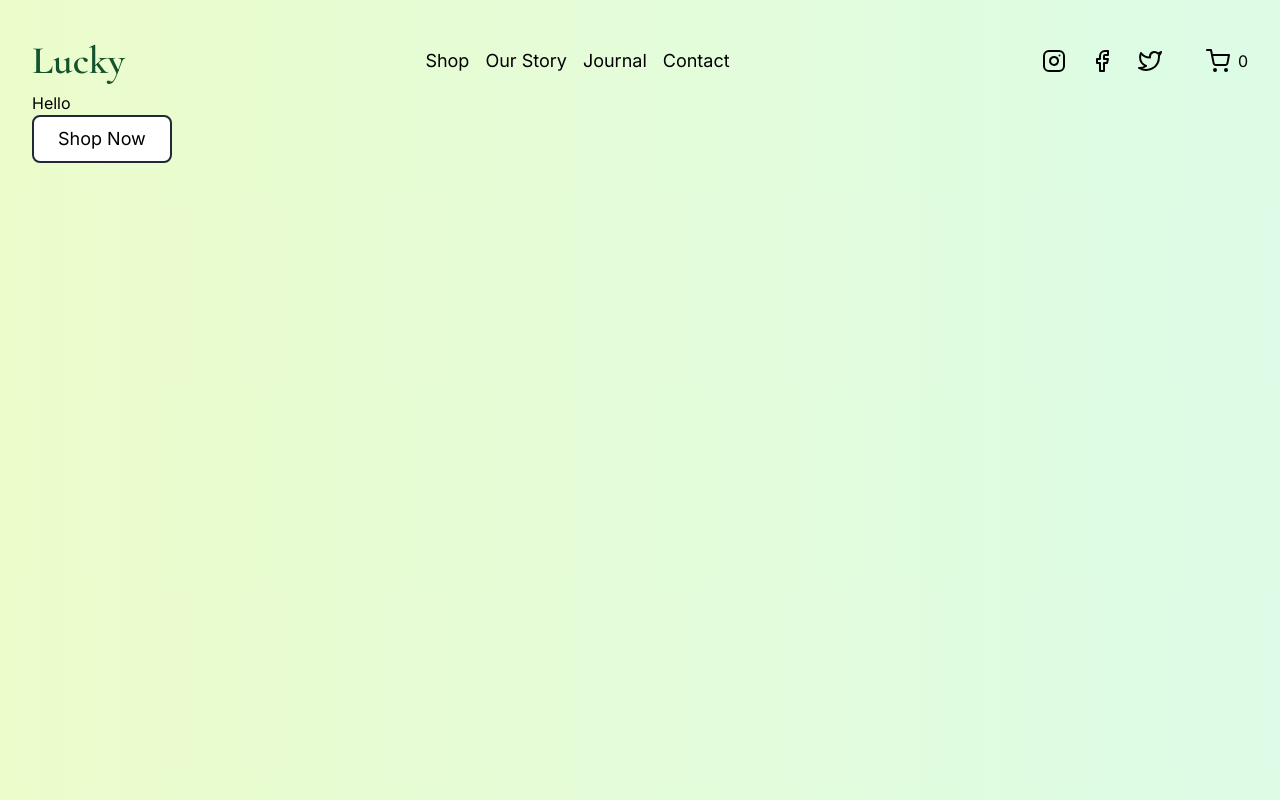
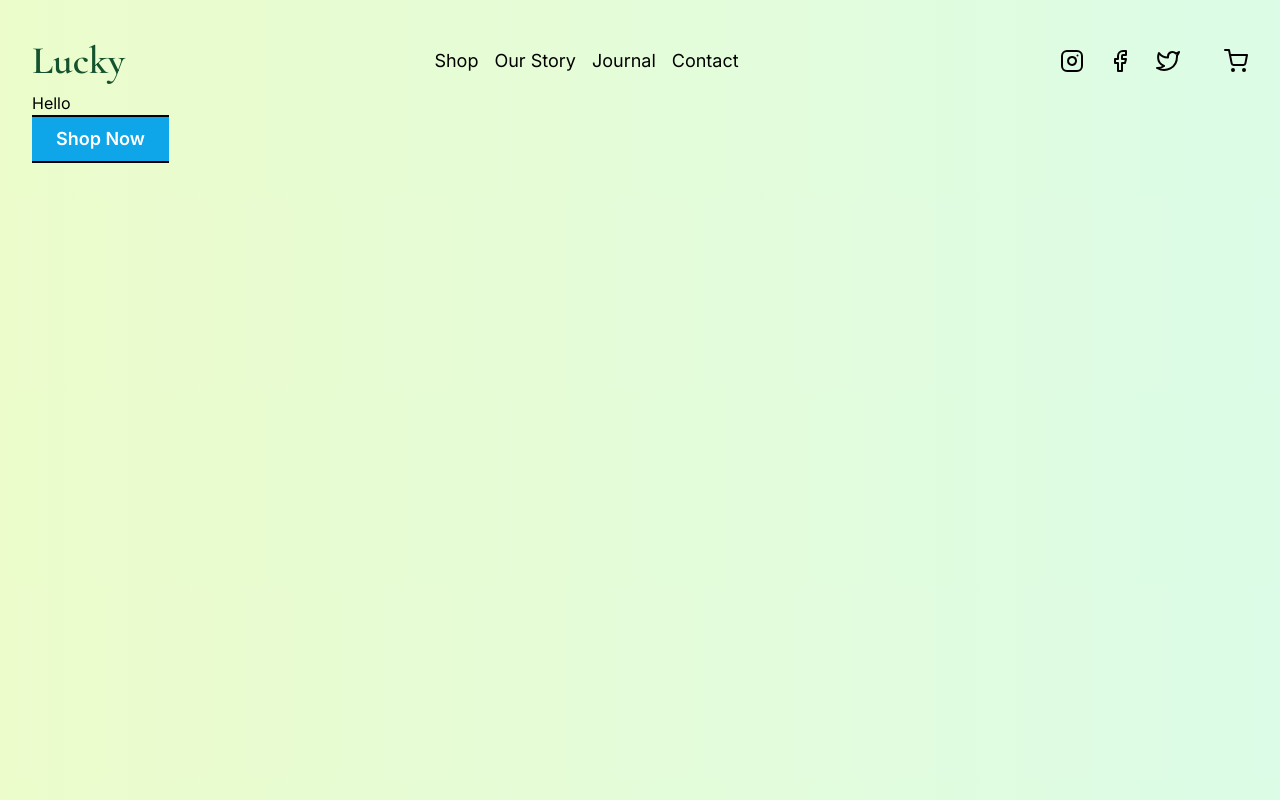
Before and after one commit to cplson/lucky_plants, a Next.js app: page /home in a window 1280 px wide. Built offline with nearby package versions, Linux system fonts and the light colour scheme.

Commit message:
added plant info and button group with styling to the Modal pop up window, still need to add the confirmation button

```diff
--- a/components/Button.tsx
+++ b/components/Button.tsx
@@ -3,8 +3,6 @@ import { FC } from "react";
 
 const buttonClasses = cva(
   [
-    "rounded-lg",
-    "hover:scale-110",
     "active:scale-100",
     "transition",
     "duration-200",
@@ -15,19 +13,22 @@ const buttonClasses = cva(
       intent: {
         primary: [
           "bg-green-700",
+          "rounded-lg",
+          "hover:scale-110",
           "text-white",
           "border-transparent",
           "hover:bg-green-600",
         ],
 
         secondary: [
-          "bg-white",
-          "text-black",
-          "border-gray-400",
-          "hover:bg-gray-100",
+          "bg-sky-500",
+          "text-white",
+          "hover:bg-sky-700",
           "border-solid",
-          "border-2",
-          "border-gray-800",
+          "border-y-2",
+          "border-black",
+          "text-2xl",
+          "font-semibold"
         ],
         text: ["bg-transparent", "text-black", "hover:bg-gray-100"],
       },
--- a/components/Cart.tsx
+++ b/components/Cart.tsx
@@ -1,11 +1,9 @@
 import { ShoppingCart } from "react-feather";
-import CartCount from '@/components/CartCount'
 
 export default function Cart() {
   return (
     <div className="flex justify-content-end ml-8">
       <ShoppingCart/>
-      <CartCount/>
     </div>
   );
 }
--- a/components/CartButton.tsx
+++ b/components/CartButton.tsx
@@ -1,11 +1,14 @@
-'use client'
-import Button from "./Button"
-import { useState } from "react"
-import Modal from 'react-modal'
+"use client";
+import Button from "./Button";
+import QuantityButtonGroup from "./QuantityButtonGroup";
+import { useState, FC } from "react";
+import Modal from "react-modal";
+import { ProductProps } from "@/lib/types";
+import Image from "next/image";
 
 Modal.setAppElement("#root");
 
-export default function CartButton(){
+const CartButton: FC<ProductProps> = ({ product }) => {
   const [modalIsOpen, setIsOpen] = useState(false);
   const customStyles = {
     content: {
@@ -15,22 +18,17 @@ export default function CartButton(){
       bottom: "auto",
       marginRight: "-50%",
       transform: "translate(-50%, -50%)",
+      background: "rgb(249 250 251)",
     },
   };
-
-
-
 
   function openModal() {
     setIsOpen(true);
   }
 
-
-
   function closeModal() {
     setIsOpen(false);
   }
-
 
   return (
     <div>
@@ -41,17 +39,36 @@ export default function CartButton(){
         style={customStyles}
         contentLabel="Example Modal"
       >
-        <h2>Hello</h2>
-        <button onClick={closeModal}>close</button>
-        <div>I am a modal</div>
-        <form>
-          <input />
-          <button>tab navigation</button>
-          <button>stays</button>
-          <button>inside</button>
-          <button>the modal</button>
-        </form>
+        <div className="flex flex-col items-center p-6">
+          <h2 className="text-xl font-semibold text-stone-700 tracking-wide mb-4">
+            {product.name}
+          </h2>
+          <div className="relative" style={{ height: "200px", width: "200px" }}>
+            <Image
+              className="object-cover rounded-lg"
+              src={product.url}
+              fill
+              alt={product.name}
+            />
+          </div>
+          <div className="w-full flex items-center justify-between my-2">
+            <p className="text-xl font-medium text-stone-500 tracking-wide">
+              <span className="font-normal mr-1">$</span>
+              {product.price}
+            </p>
+            <p>
+              {product.stock > 5 ? (
+                <span className="text-lg text-green-700 font-semibold">In Stock</span>
+              ) : (
+                <span className="text-xl text-yellow-500 font-semibold">{product.stock} Left</span>
+              )}
+            </p>
+          </div>
+          <QuantityButtonGroup />
+        </div>
       </Modal>
     </div>
-    )
-}
+  );
+};
+
+export default CartButton;
--- a/components/CartCount.tsx
+++ /dev/null
@@ -1,9 +0,0 @@
-'use client'
-
-import { useState } from "react"
-
-export default function CartCount(){
-    const [count, setCount] = useState(0);
-
-    return <span className="ml-2">{count}</span>;
-}
--- a/components/Input.tsx
+++ b/components/Input.tsx
@@ -6,7 +6,7 @@ const Input: FC<InputProps> = ({ className, ...props }) => {
   return (
     <input
       className={clsx(
-        "border-solid border-gray border-2 px-6 py-2 text-lg rounded-3xl w-full",
+        "border-solid border-gray border-2 py-2 text-lg w-10",
         className
       )}
       {...props}
--- a/components/Product.jsx
+++ b/components/Product.tsx
@@ -1,9 +1,9 @@
 import Image from "next/image";
-import Button from "./Button";
-import Card from "./Card";
+import { FC } from "react";
 import CartButton from "./CartButton";
+import { ProductProps } from "@/lib/types";
 
-export default function Product({ product }) {
+const Product: FC<ProductProps> = ({ product }) => {
   console.log(product.url);
   return (
     <div className="flex flex-col items-center gap-2 my-8">
@@ -23,10 +23,12 @@ export default function Product({ product }) {
         {product.price}
       </p>
       {product.stock > 0 ? (
-        <CartButton />
+        <CartButton product={product} />
       ) : (
         <p className="text-3xl font-bold text-amber-700">Sold Out</p>
       )}
     </div>
   );
 }
+
+export default Product;
--- /dev/null
+++ b/components/QuantityButtonGroup.tsx
@@ -0,0 +1,18 @@
+import { InputProps } from "@/lib/types";
+import { FC } from "react";
+import Input from "./Input";
+import Button from "./Button";
+
+
+const QuantityButtonGroup: FC<InputProps> = ({...props}) => {
+
+    return(
+        <div className="flex">
+            <Button intent='secondary' className="rounded-l-xl border-l-2 px-4">-</Button>
+            <Input className="border-y-black border-x-0 text-center"/>
+            <Button intent='secondary' className="rounded-r-xl border-r-2 px-4">+</Button>
+        </div>
+    )
+}
+
+export default QuantityButtonGroup;
--- a/lib/types.ts
+++ b/lib/types.ts
@@ -23,6 +23,10 @@ export type InputProps = InputHTMLAttributes<HTMLInputElement> & {
     className?: string
 }
 
+export type ProductProps = {
+    product: Product
+}
+
 export type NewUser = {
     firstName: string
     lastName: string
@@ -40,4 +44,5 @@ export type Product = {
     name: string;
     price: number;
     stock: number;
+    url: string;
 }
```
Lines whose indentation alone changed are shown as unchanged.
